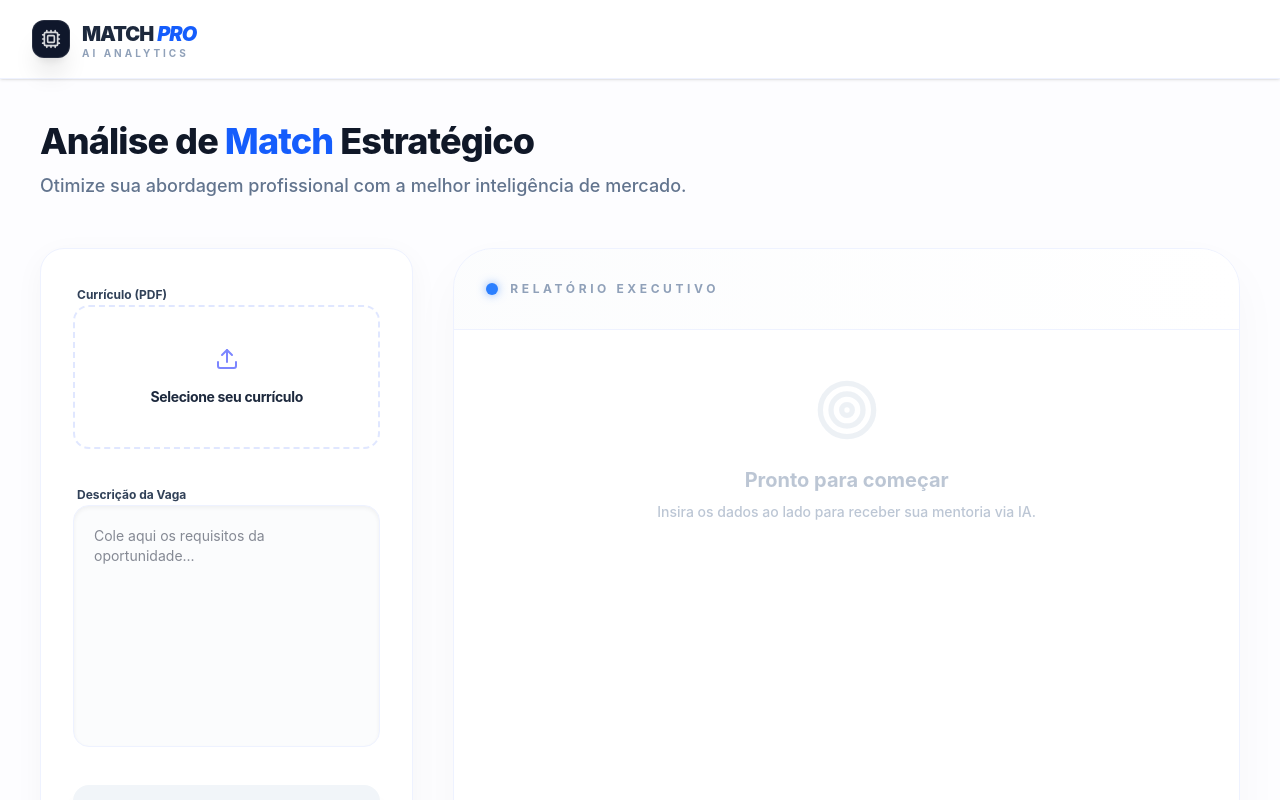
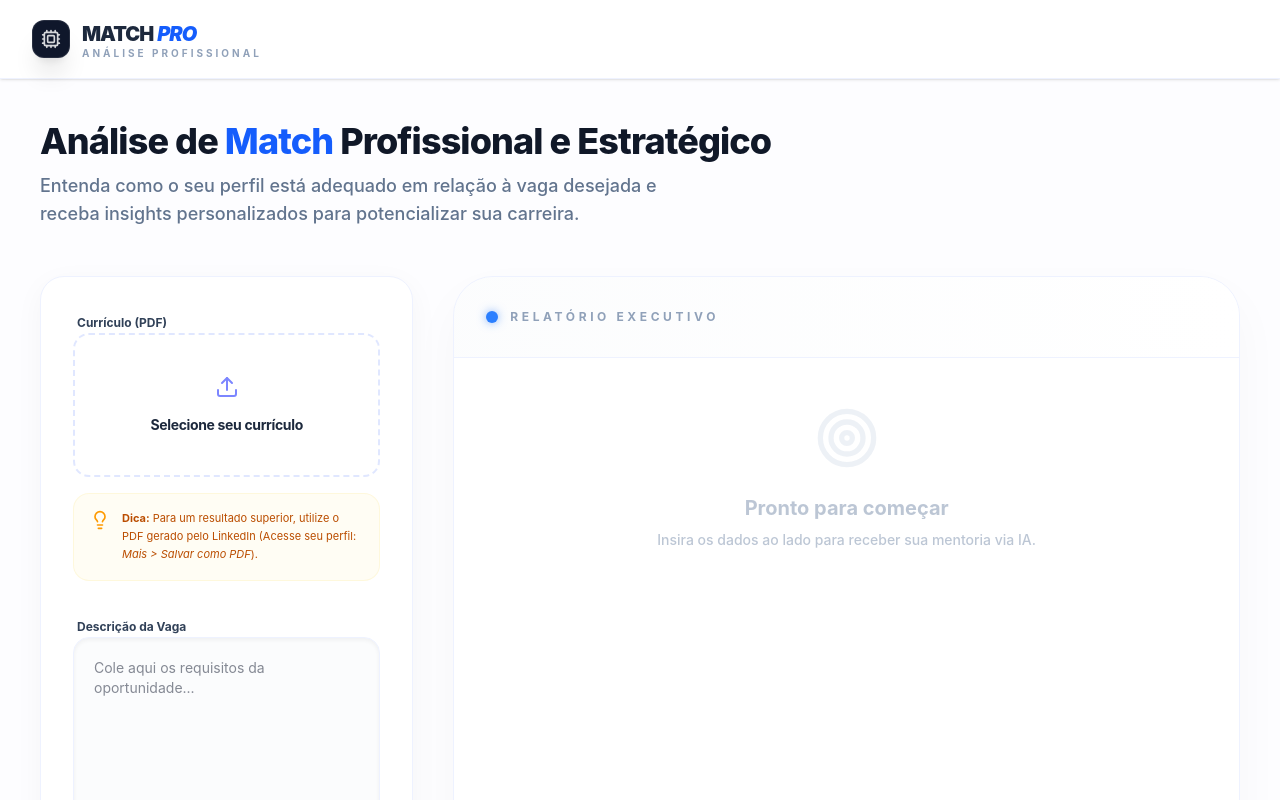
Before and after one commit to repifanio/match-front, a React (Vite) app: page / in a window 1280 px wide. Shown: the top 800 px of the page. Built offline with nearby package versions, Linux system fonts and the light colour scheme.

Commit message:
resolve labels

```diff
--- a/src/App.tsx
+++ b/src/App.tsx
@@ -9,7 +9,8 @@ import {
   Zap,
   Copy,
   Check,
-  Cpu
+  Cpu,
+  Lightbulb
 } from 'lucide-react';
 
 const api = axios.create({ baseURL: 'https://match-production-3540.up.railway.app/analysis' });
@@ -71,7 +72,7 @@ export default function App() {
             <span className="font-black text-xl tracking-tighter text-slate-800 flex items-center gap-1">
               MATCH <span className="text-blue-600 italic uppercase">Pro</span>
             </span>
-            <span className="text-[10px] font-bold text-slate-400 tracking-[0.3em] uppercase">AI Analytics</span>
+            <span className="text-[10px] font-bold text-slate-400 tracking-[0.3em] uppercase">Análise Profissional</span>
           </div>
         </div>
       </nav>
@@ -79,10 +80,10 @@ export default function App() {
       <main className="max-w-[1400px] mx-auto p-10">
         <header className="mb-12">
           <h1 className="text-4xl font-extrabold text-gray-900 tracking-tight leading-tight">
-            Análise de <span className="text-blue-600">Match</span> Estratégico
+            Análise de <span className="text-blue-600">Match</span> Profissional e Estratégico
           </h1>
           <p className="text-slate-500 text-lg mt-2 max-w-2xl font-medium">
-            Otimize sua abordagem profissional com a melhor inteligência de mercado.
+            Entenda como o seu perfil está adequado em relação à vaga desejada e receba insights personalizados para potencializar sua carreira.
           </p>
         </header>
 
@@ -92,10 +93,33 @@ export default function App() {
             <div className="bg-white border border-indigo-50 rounded-3xl p-8 shadow-[0_8px_30px_rgb(0,0,0,0.04)]">
               <div className="space-y-4 mb-8">
                 <label className="text-xs font-bold text-slate-700 ml-1">Currículo (PDF)</label>
-                <div className="relative group border-2 border-dashed border-indigo-100 rounded-2xl p-10 hover:border-violet-400 hover:bg-violet-50/30 transition-all cursor-pointer text-center">
-                  <input type="file" accept="application/pdf" onChange={handleUpload} className="absolute inset-0 opacity-0 cursor-pointer" />
-                  <Upload className="w-6 h-6 text-indigo-400 mx-auto mb-4 group-hover:text-violet-600 transition-colors" />
-                  <p className="text-sm font-bold text-slate-800 tracking-tight">{file ? file.name : 'Selecione seu currículo'}</p>
+                <div className="space-y-4 mb-8">
+                  <div className="relative group border-2 border-dashed border-indigo-100 rounded-2xl p-10 hover:border-violet-400 hover:bg-violet-50/30 transition-all cursor-pointer text-center">
+                    <input
+                      type="file"
+                      accept="application/pdf"
+                      onChange={handleUpload}
+                      className="absolute inset-0 opacity-0 cursor-pointer"
+                    />
+                    <Upload className="w-6 h-6 text-indigo-400 mx-auto mb-4 group-hover:text-violet-600 transition-colors" />
+                    <p className="text-sm font-bold text-slate-800 tracking-tight">
+                      {file ? file.name : 'Selecione seu currículo'}
+                    </p>
+                  </div>
+
+                  {/* MENSAGEM DE DICA - ADICIONADA AQUI */}
+                  <div className="flex gap-3 p-4 bg-amber-50/50 rounded-2xl border border-amber-100/50">
+                    <Lightbulb className="w-5 h-5 text-amber-500 shrink-0" />
+                    <p className="text-[11px] text-amber-700 leading-relaxed">
+                      <strong>Dica:</strong> Para um resultado superior, utilize o PDF gerado pelo LinkedIn (Acesse seu perfil: <em>Mais &gt; Salvar como PDF</em>).
+                    </p>
+                  </div>
+
+                  {profileText && (
+                    <div className="flex items-center gap-2 justify-center py-2 bg-emerald-50 text-emerald-600 rounded-full text-[10px] font-black uppercase tracking-widest animate-in zoom-in">
+                      <Check className="w-3 h-3" /> Texto Extraído com Sucesso
+                    </div>
+                  )}
                 </div>
                 {profileText && (
                   <div className="flex items-center gap-2 justify-center py-2 bg-emerald-50 text-emerald-600 rounded-full text-[10px] font-black uppercase tracking-widest animate-in zoom-in">
```
